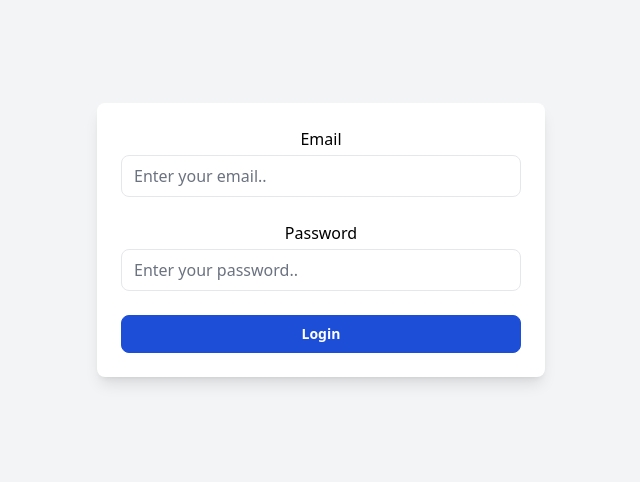
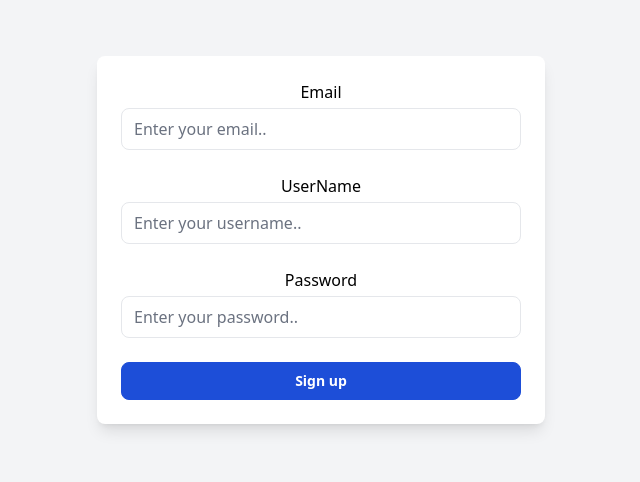
Before and after one commit to 12rishi/ECommerce, a React (Vite) app: page /register in a window 1280 px wide. Shown: the part 192-674 px from the top of the page, without its empty margins (319-959 px from the left). Built offline with nearby package versions, Linux system fonts and the light colour scheme.

Commit message:
implemented dynamic form

```diff
--- a/src/pages/auth/Form.tsx
+++ b/src/pages/auth/Form.tsx
@@ -1,7 +1,29 @@
-const Form = () => {
+import { ChangeEvent, FormEvent, useState } from "react";
+import { Props, UserData } from "./types";
+
+const Form: React.FC<Props> = ({ type, onSubmit }) => {
+  const [userData, setUserData] = useState<UserData>({
+    username: "",
+    email: "",
+    password: "",
+  });
+  const handleChange = (e: ChangeEvent<HTMLInputElement>) => {
+    const { name, value } = e.target;
+    setUserData({
+      ...userData,
+      [name]: value,
+    });
+  };
+  const handleSubmit = (e: FormEvent<HTMLFormElement>) => {
+    e.preventDefault();
+    onSubmit(userData);
+  };
   return (
     <div className="flex min-h-screen items-center justify-center bg-gray-100 dark:bg-gray-900">
-      <form className="w-full max-w-md space-y-6 p-6 rounded-lg shadow-lg bg-white dark:bg-gray-800 dark:text-gray-100">
+      <form
+        className="w-full max-w-md space-y-6 p-6 rounded-lg shadow-lg bg-white dark:bg-gray-800 dark:text-gray-100"
+        onSubmit={handleSubmit}
+      >
         <div className="space-y-1">
           <label htmlFor="email" className="font-medium">
             Email
@@ -12,8 +34,24 @@ const Form = () => {
             id="email"
             name="email"
             placeholder="Enter your email.."
+            onChange={handleChange}
           />
         </div>
+        {type === "register" && (
+          <div className="space-y-1">
+            <label htmlFor="username" className="font-medium">
+              UserName
+            </label>
+            <input
+              className="block w-full rounded-lg border border-gray-200 px-3 py-2 leading-6 placeholder-gray-500 focus:border-blue-500 focus:ring focus:ring-blue-500/50 dark:border-gray-600 dark:bg-gray-800 dark:placeholder-gray-400 dark:focus:border-blue-500"
+              type="password"
+              id="username"
+              name="username"
+              placeholder="Enter your username.."
+              onChange={handleChange}
+            />
+          </div>
+        )}
         <div className="space-y-1">
           <label htmlFor="password" className="font-medium">
             Password
@@ -24,13 +62,14 @@ const Form = () => {
             id="password"
             name="password"
             placeholder="Enter your password.."
+            onChange={handleChange}
           />
         </div>
         <button
           type="submit"
           className="inline-flex w-full items-center justify-center gap-2 rounded-lg border border-blue-700 bg-blue-700 px-3 py-2 text-sm font-semibold leading-5 text-white hover:border-blue-600 hover:bg-blue-600 hover:text-white focus:ring focus:ring-blue-400/50 active:border-blue-700 active:bg-blue-700 dark:focus:ring-blue-400/90"
         >
-          Login
+          {type === "register" ? "Sign up" : "sign in"}
         </button>
       </form>
     </div>
--- a/src/pages/auth/login/Login.tsx
+++ b/src/pages/auth/login/Login.tsx
@@ -1,9 +1,13 @@
 import Form from "../Form";
+import { UserData } from "../types";
 
 const Login = () => {
+  const handleLogin = (data: UserData) => {
+    console.log(data);
+  };
   return (
     <>
-      <Form />
+      <Form type="login" onSubmit={handleLogin} />
     </>
   );
 };
--- a/src/pages/auth/register/Register.tsx
+++ b/src/pages/auth/register/Register.tsx
@@ -1,9 +1,13 @@
 import Form from "../Form";
+import { UserData } from "../types";
 
 const Register = () => {
+  const handleRegister = (data: UserData) => {
+    console.log(data);
+  };
   return (
     <>
-      <Form />
+      <Form type="register" onSubmit={handleRegister} />
     </>
   );
 };
--- /dev/null
+++ b/src/pages/auth/types.ts
@@ -0,0 +1,9 @@
+export interface Props {
+  type: string;
+  onSubmit: (data: UserData) => void;
+}
+export interface UserData {
+  username: string;
+  email: string;
+  password: string;
+}
```
